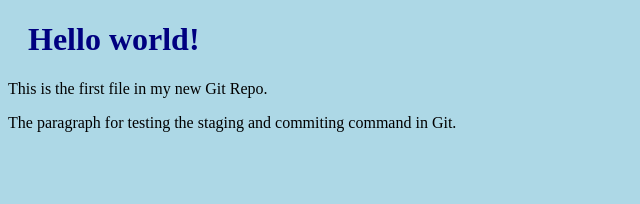
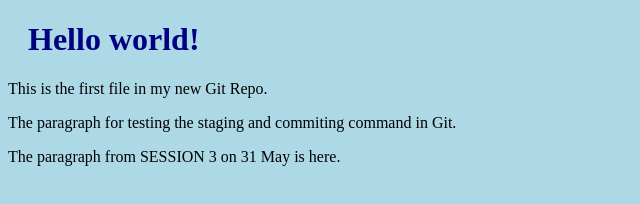
Before and after one commit to BakhtMuhammad/gitandgithub, a plain HTML site: page index.html in a window 1280 px wide. Shown: the whole page, without its empty margins (0-640 px from the left). Drawn offline with Linux system fonts and the light colour scheme.

Commit message:
SESSION 3 Comments

```diff
--- a/index.html
+++ b/index.html
@@ -9,6 +9,10 @@
 <h1>Hello world!</h1>
 <p>This is the first file in my new Git Repo.</p>
 <p>The paragraph for testing the staging and commiting command in Git.</p>
+<!-- SESSION 1, 1 hour-->
+<!-- SESSION 2, 1 hour-->
+<!-- SESSION 3, 31 May, 2023, 1 hour-->
+<p>The paragraph from SESSION 3 on 31 May is here.</p>
 
 </body>
 </html>
```
